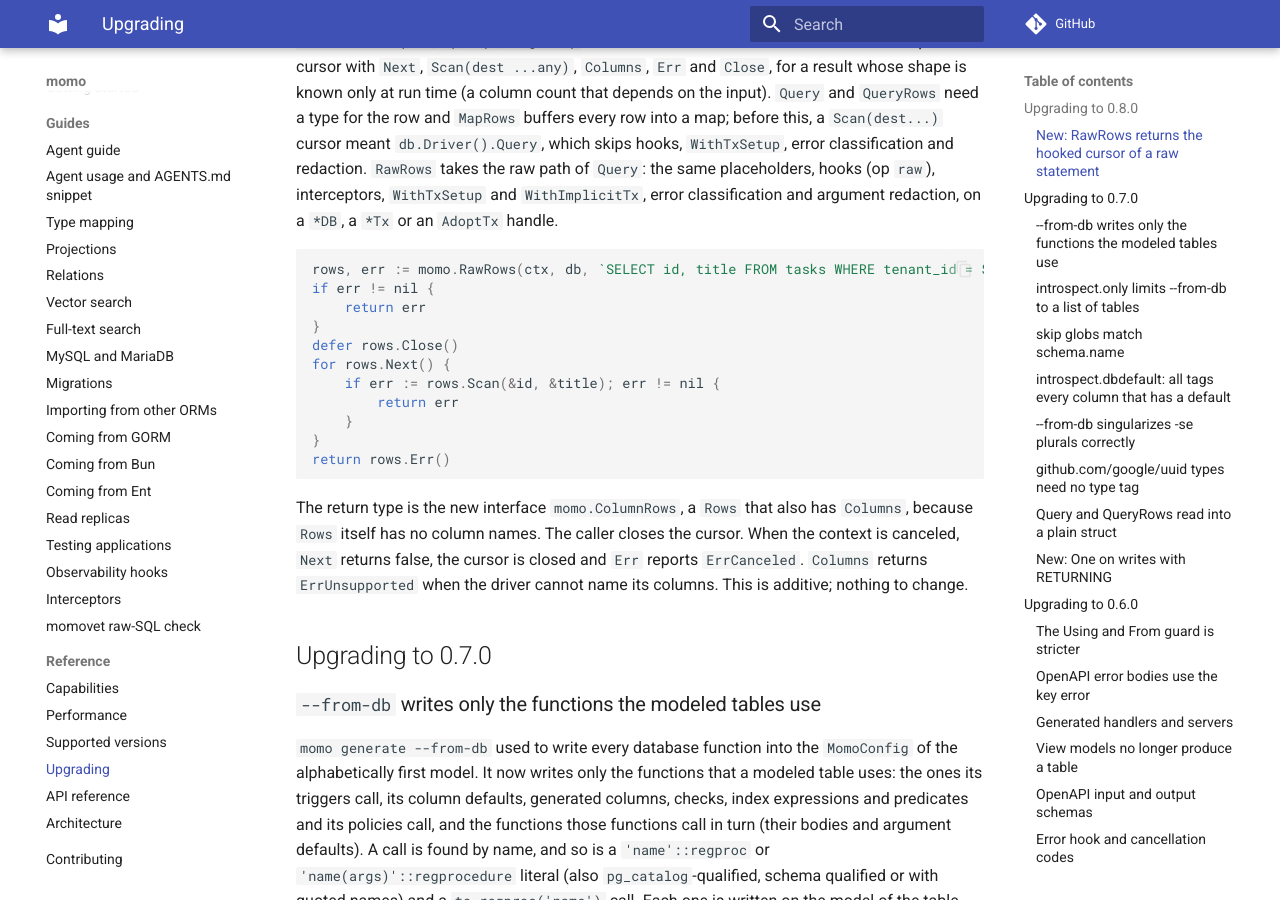
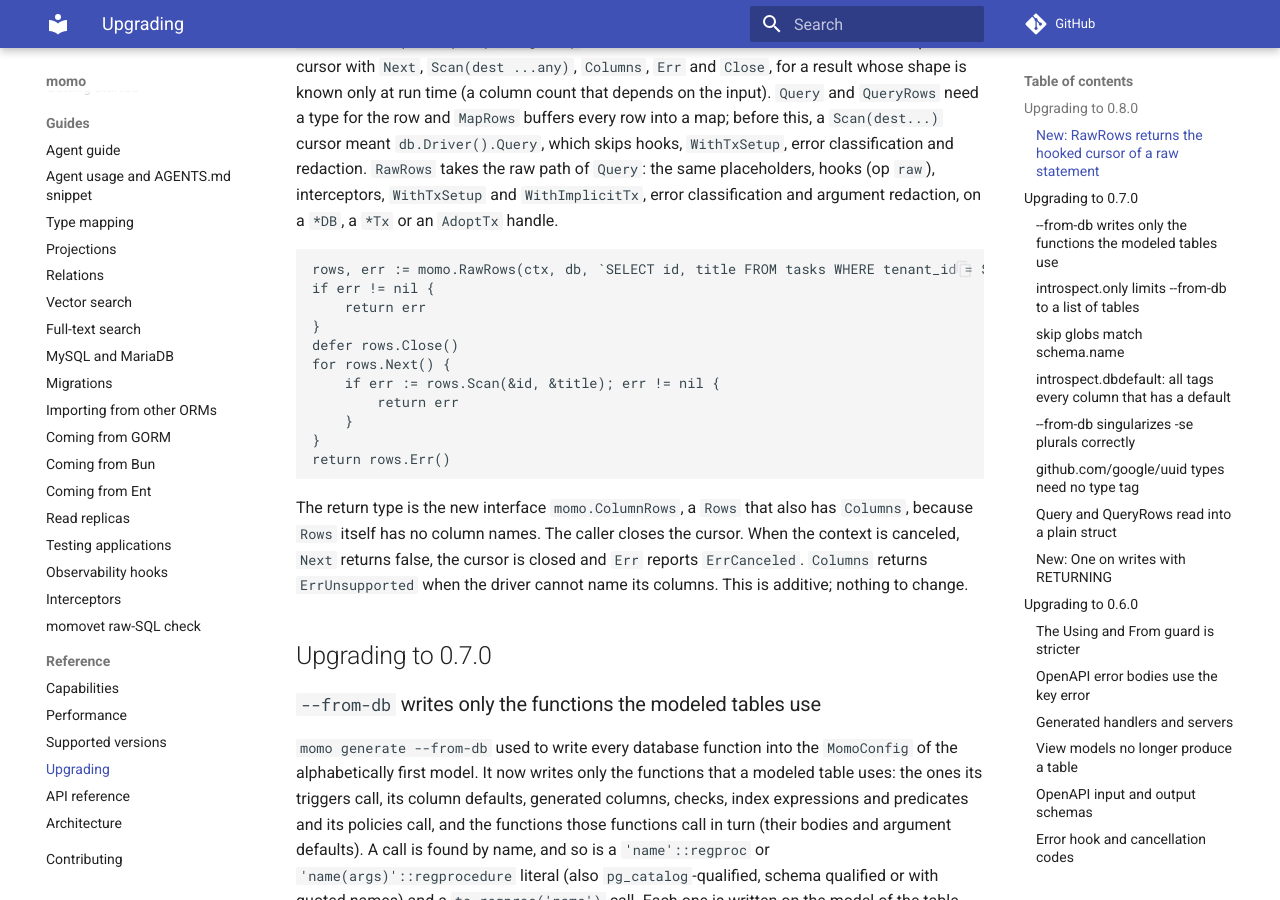
Before and after one commit to azrtydxb/momo, an MkDocs documentation site: the page built from docs/upgrading.md, in a window 1280 px wide and 900 px high, scrolled down 365 px. Built offline with MkDocs 1.6.1 and Material for MkDocs 9.7.7, drawn with Linux system fonts in a browser that asks for light colours; comment, search, counter and statistics services are not loaded; the version menu is left out.

Commit message:
fix(raw): register RawRows with momovet and keep the upgrade example a text block (#104)

````diff
--- a/docs/upgrading.md
+++ b/docs/upgrading.md
@@ -20,7 +20,7 @@ redaction. `RawRows` takes the raw path of `Query`: the same placeholders, hooks
 classification and argument redaction, on a `*DB`, a `*Tx` or an `AdoptTx`
 handle.
 
-```go
+```text
 rows, err := momo.RawRows(ctx, db, `SELECT id, title FROM tasks WHERE tenant_id = $1`, tenant)
 if err != nil {
 	return err
````
Also changed, not shown: docs/momovet.md (+1 -0 lines), 1 other file.
